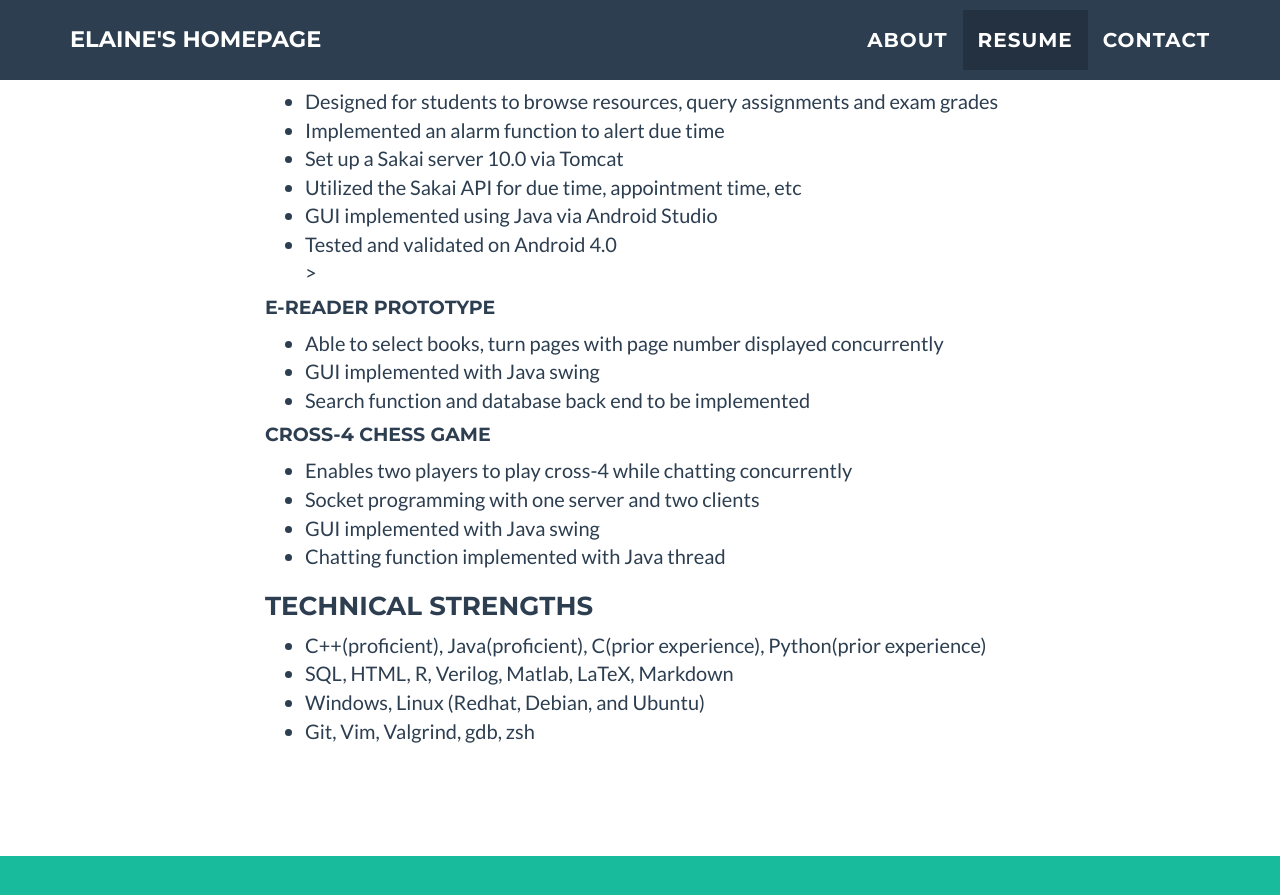
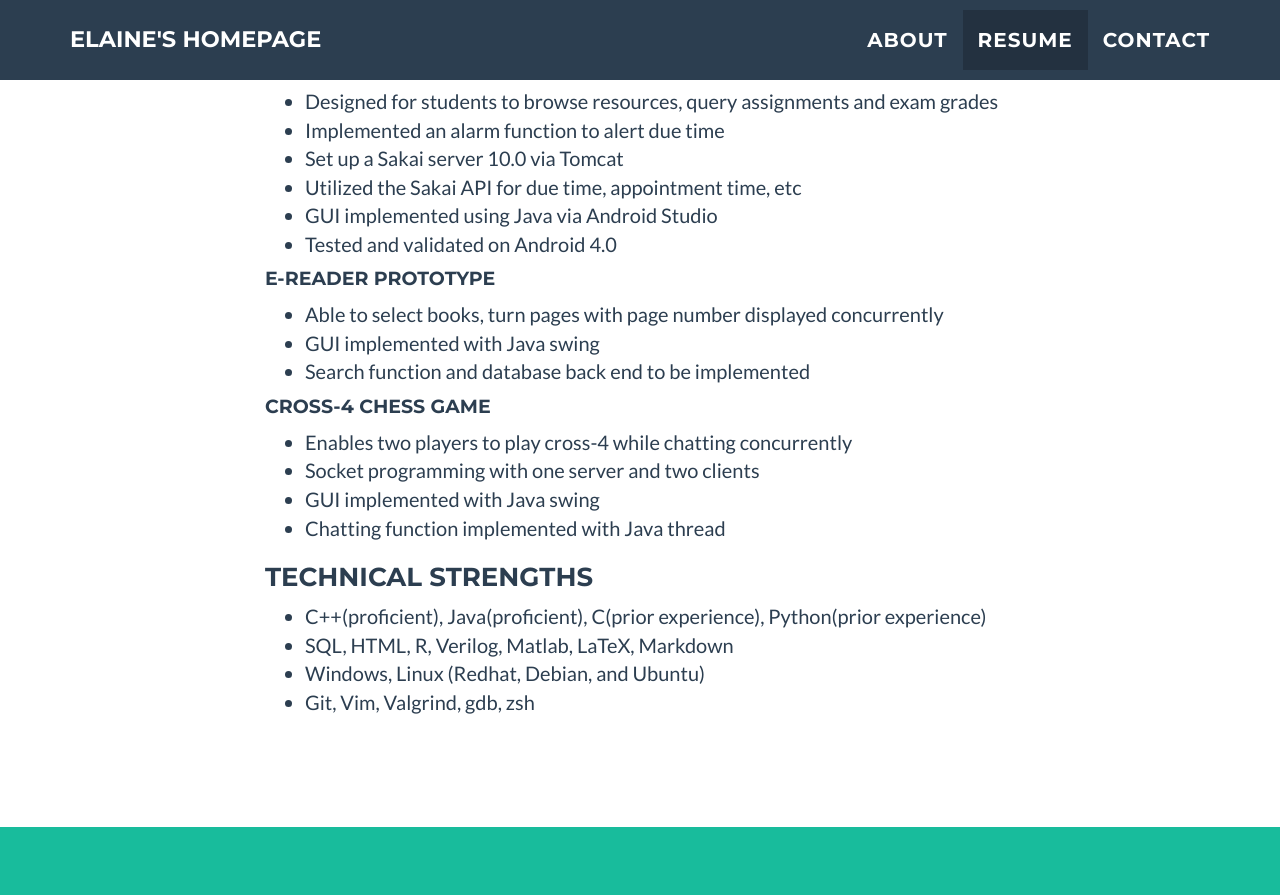
Before and after one commit to YilinGUO/YilinGUO.github.io, a Jekyll site: the page built from index.html, in a window 1280 px wide and 900 px high, scrolled down 2106 px. Shown: the top 895 px of the window. Built offline with Jekyll 4.4.1, drawn with Linux system fonts in a browser that asks for light colours.

Commit message:
updated resume

```diff
--- a/_includes/portfolio_grid.html
+++ b/_includes/portfolio_grid.html
@@ -51,7 +51,7 @@
                             <li>Set up a Sakai server 10.0 via Tomcat</li>
                             <li>Utilized the Sakai API for due time, appointment time, etc</li>
                             <li>GUI implemented using Java via Android Studio</li>
-                            <li>Tested and validated on Android 4.0</li>>
+                            <li>Tested and validated on Android 4.0</li>
                         </ul>
                     </p>
 
```
